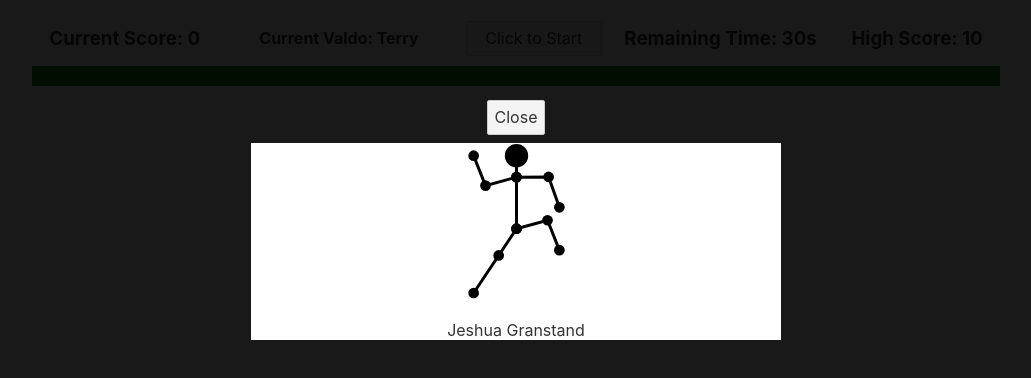
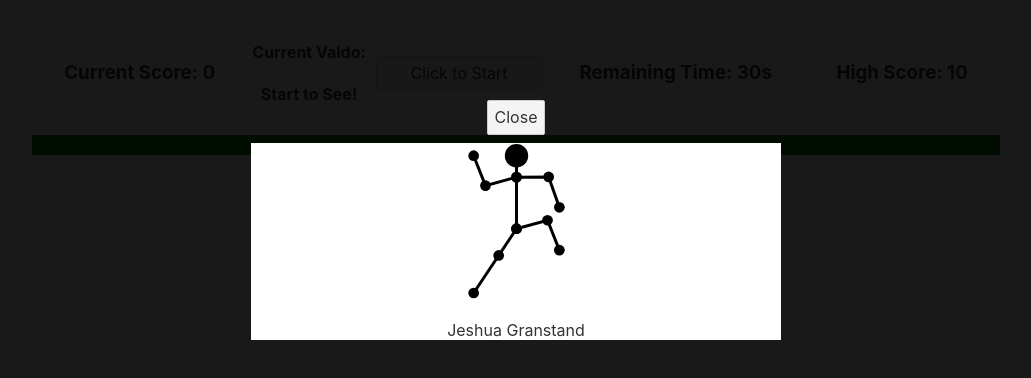
Before and after one commit to JoshCode25/vheres-valdo, a Svelte app: page / in a window 1280 px wide. Shown: the top 378 px of the page, without its empty margins (124-1155 px from the left). Built offline with nearby package versions, Linux system fonts and the light colour scheme.

Commit message:
started adding current valdo display

```diff
--- a/src/Header.svelte
+++ b/src/Header.svelte
@@ -2,8 +2,9 @@
   import TimerBar from './TimerBar.svelte';
   import { gameTimer } from './Stores/timerStore.js';
   import { valdoStore } from './Stores/valdoStore';
+  import Valdo from './Valdo/Valdo.svelte';
 
-  export let valdoName = 'Terry';
+  export let displaySVG = true;
 
   let timerId;
   let completedGame = false;
@@ -37,11 +38,20 @@
     valdoStore.finishGame();
     console.log('finished game:', completedGame, $valdoStore, $gameTimer);
   }
+  $: activeValdoData = $valdoStore.activeValdo;
+  console.log($valdoStore.activeValdo);
 </script>
 
 <header>
   <h3>Current Score: {$gameTimer.score}</h3>
-  <h4>Current Valdo: {valdoName}</h4>
+  <div>
+    <h4>Current Valdo:</h4>
+    {#if $valdoStore.activatedGame}
+      <Valdo height={100} valdoData={activeValdoData} {displaySVG} />
+    {:else}
+      <h4>Start to See!</h4>
+    {/if}
+  </div>
   {#if !$valdoStore.activatedGame && !completedGame}
     <button class="hoverPointer" on:click={startTimer}>Click to Start</button>
   {:else if $valdoStore.activatedGame}
```
